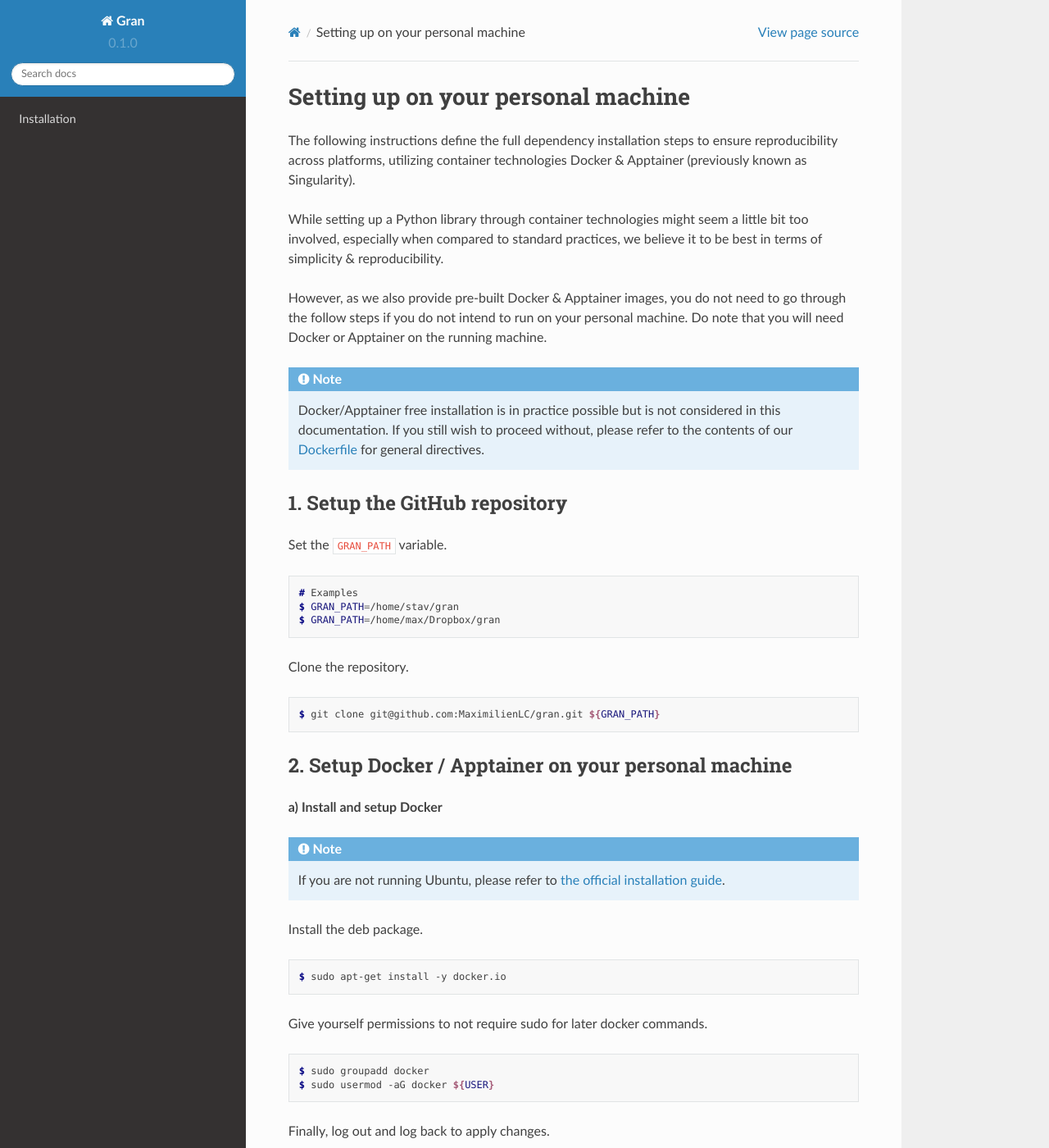
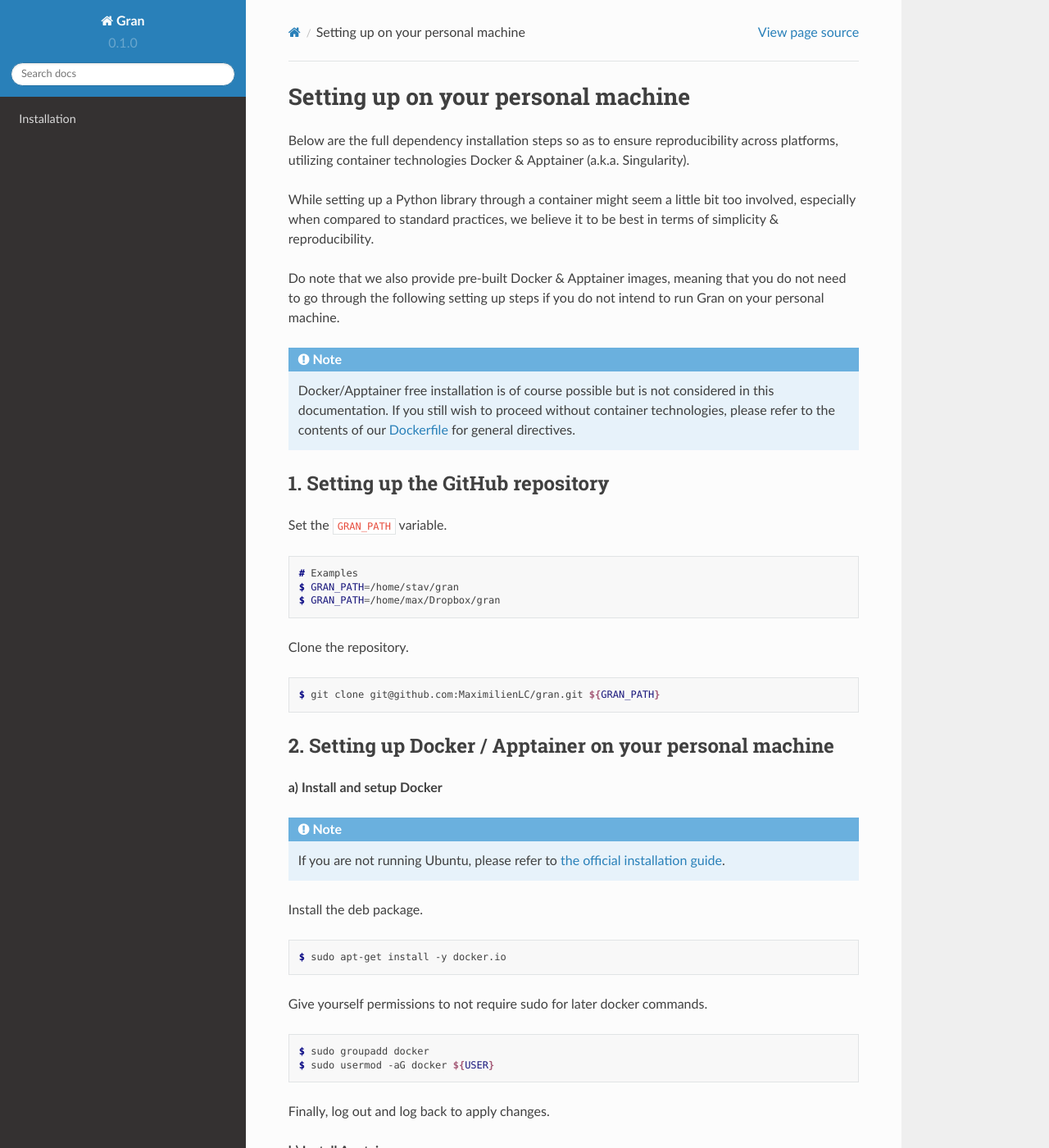
Before and after one commit to MaximilienLC/gran, a Sphinx documentation site: the page built from docs/source/Installation_Setting_up_on_your_personal_machine.rst, in a window 1280 px wide and 1400 px high. Shown: the whole window at 82% size. Built offline with Sphinx 7.4.7 and the Read the Docs theme 2.0.0, drawn with Linux system fonts in a browser that asks for light colours; some of the changed text lies outside the part shown.

Commit message:
add copy button

```diff
--- a/docs/source/Installation_Setting_up_on_your_personal_machine.rst
+++ b/docs/source/Installation_Setting_up_on_your_personal_machine.rst
@@ -3,32 +3,31 @@
 Setting up on your personal machine
 ===================================
 
-The following instructions define the full dependency installation steps
-to ensure reproducibility across platforms, utilizing container technologies
-Docker & Apptainer (previously known as Singularity).
+Below are the full dependency installation steps so as to ensure
+reproducibility across platforms, utilizing container technologies
+Docker & Apptainer (a.k.a. Singularity).
 
-While setting up a Python library through container technologies might seem a
+While setting up a Python library through a container might seem a
 little bit too involved, especially when compared to standard practices, we
 believe it to be best in terms of simplicity & reproducibility.
 
-However, as we also provide pre-built Docker & Apptainer images, you do not
-need to go through the follow steps if you do not intend to run on your
-personal machine. Do note that you will need Docker or Apptainer on the
-running machine.
+Do note that we also provide pre-built Docker & Apptainer images, meaning
+that you do not need to go through the following setting up steps if you do
+not intend to run Gran on your personal machine.
 
 .. note::
 
-    Docker/Apptainer free installation is in practice possible but is not
-    considered in this documentation. If you still wish to proceed without,
-    please refer to the contents of our
+    Docker/Apptainer free installation is of course possible but is not
+    considered in this documentation. If you still wish to proceed without
+    container technologies, please refer to the contents of our
     `Dockerfile
     <https://github.com/MaximilienLC/gran/blob/main/docker/Dockerfile>`_
     for general directives.
 
-.. _installation_setting_up_on_your_personal_machine_setup_the_github_repository:
+.. _installation_setting_up_on_your_personal_machine_setting_up_the_github_repository:
 
-1. Setup the GitHub repository
-------------------------------
+1. Setting up the GitHub repository
+-----------------------------------
 
 Set the ``GRAN_PATH`` variable.
 
@@ -44,10 +43,10 @@
 
    $ git clone git@github.com:MaximilienLC/gran.git ${GRAN_PATH}
 
-.. _installation_setup_docker_apptainer_on_your_personal_machine:
+.. _installation_setting_up_docker_apptainer_on_your_personal_machine:
 
-2. Setup Docker / Apptainer on your personal machine
-----------------------------------------------------
+2. Setting up Docker / Apptainer on your personal machine
+---------------------------------------------------------
 
 **a) Install and setup Docker**
 
@@ -113,7 +111,8 @@
 .. note::
 
     If you are not running Ubuntu, please refer to
-    `the official installation guide<https://docs.docker.com/engine/install/>`_.
+    `the official installation guide
+    <https://docs.docker.com/engine/install/>`_.
 
 Setup the package repository and the GPG key.
 
--- a/docs/source/conf.py
+++ b/docs/source/conf.py
@@ -17,6 +17,7 @@
     "sphinx.ext.autodoc",
     "sphinx.ext.autosummary",
     "sphinx.ext.intersphinx",
+    "sphinx_copybutton",
 ]
 
 intersphinx_mapping = {
--- /dev/null
+++ b/pyproject.toml
@@ -0,0 +1,2 @@
+[build-system]
+requires = ["sphinx-copybutton >=0.4.0"]
```
Also changed, not shown: other parts of docs/source/Installation_Setting_up_on_your_personal_machine.rst (+2 -3 lines), README.md (+3 -2 lines).
